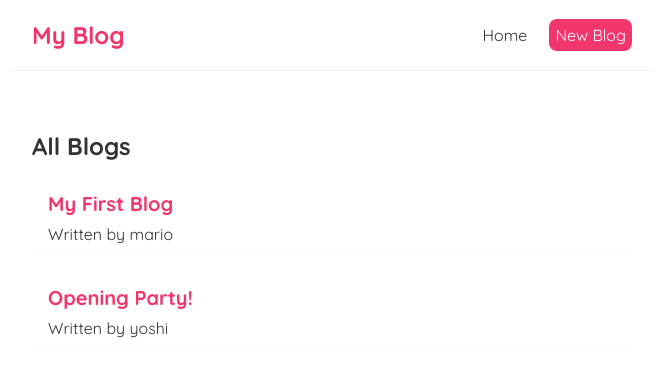
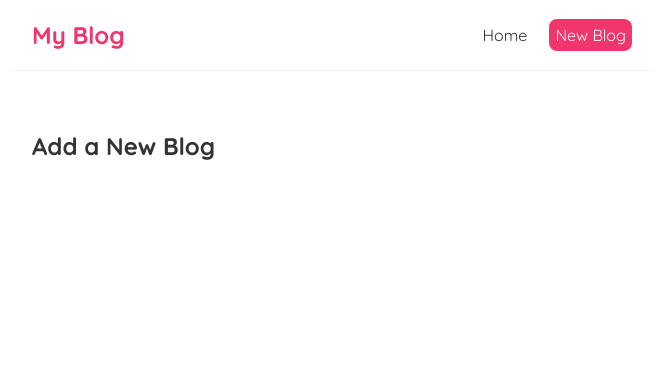
Before and after one commit to khaledsaleh07/blog, a React (Create React App) app: page /create in a window 1280 px wide. Shown: the top 376 px of the page, without its empty margins (308-971 px from the left). Built offline with nearby package versions, Linux system fonts and the light colour scheme; data requests are answered from the project's data file.

Commit message:
exact match routes

```diff
--- a/src/App.js
+++ b/src/App.js
@@ -1,6 +1,7 @@
 import Navbar from './Navbar';
 import Home from './Home';
 import { BrowserRouter as Router, Route, Switch } from 'react-router-dom';
+import Create  from './Create'
 
 function App() {
 
@@ -10,8 +11,11 @@
         <Navbar />
         <div className="content">
           <Switch>
-            <Route path="/">
+            <Route exact path="/">
               <Home />
+            </Route>
+            <Route path="/create">
+              <Create />
             </Route>
           </Switch>
         </div>
--- /dev/null
+++ b/src/Create.js
@@ -0,0 +1,9 @@
+const Create = () => {
+    return (
+        <div className="create">
+            <h2>Add a New Blog</h2>
+        </div>
+    );
+}
+
+export default Create;
```
